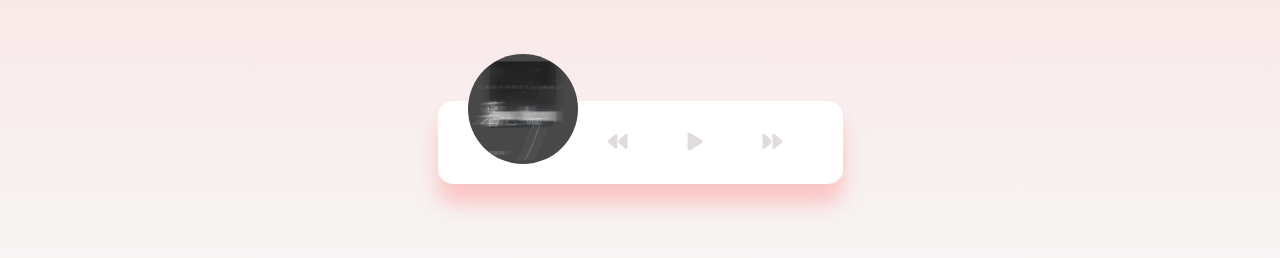
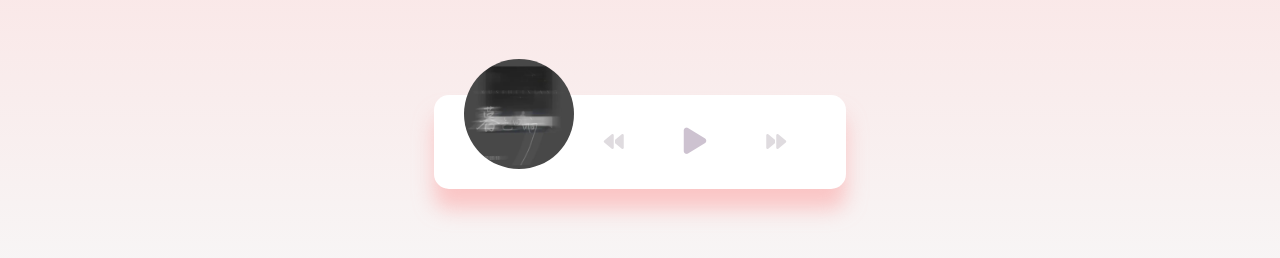
Before and after one commit to Hlxuan/musicPlayer, a plain HTML site: page index.html in a window 1280 px wide. Shown: the part 302-560 px from the top of the page. Drawn offline with Linux system fonts and the light colour scheme.

Commit message:
update:设置中间播放按钮的尺寸和大小

```diff
--- a/style.css
+++ b/style.css
@@ -74,3 +74,8 @@ body {
   padding: 10px;
   margin: 0 20px;
 }
+
+.action-btn.action-btn-big {
+  color: #cdc2d0;
+  font-size: 30px;
+}
```
